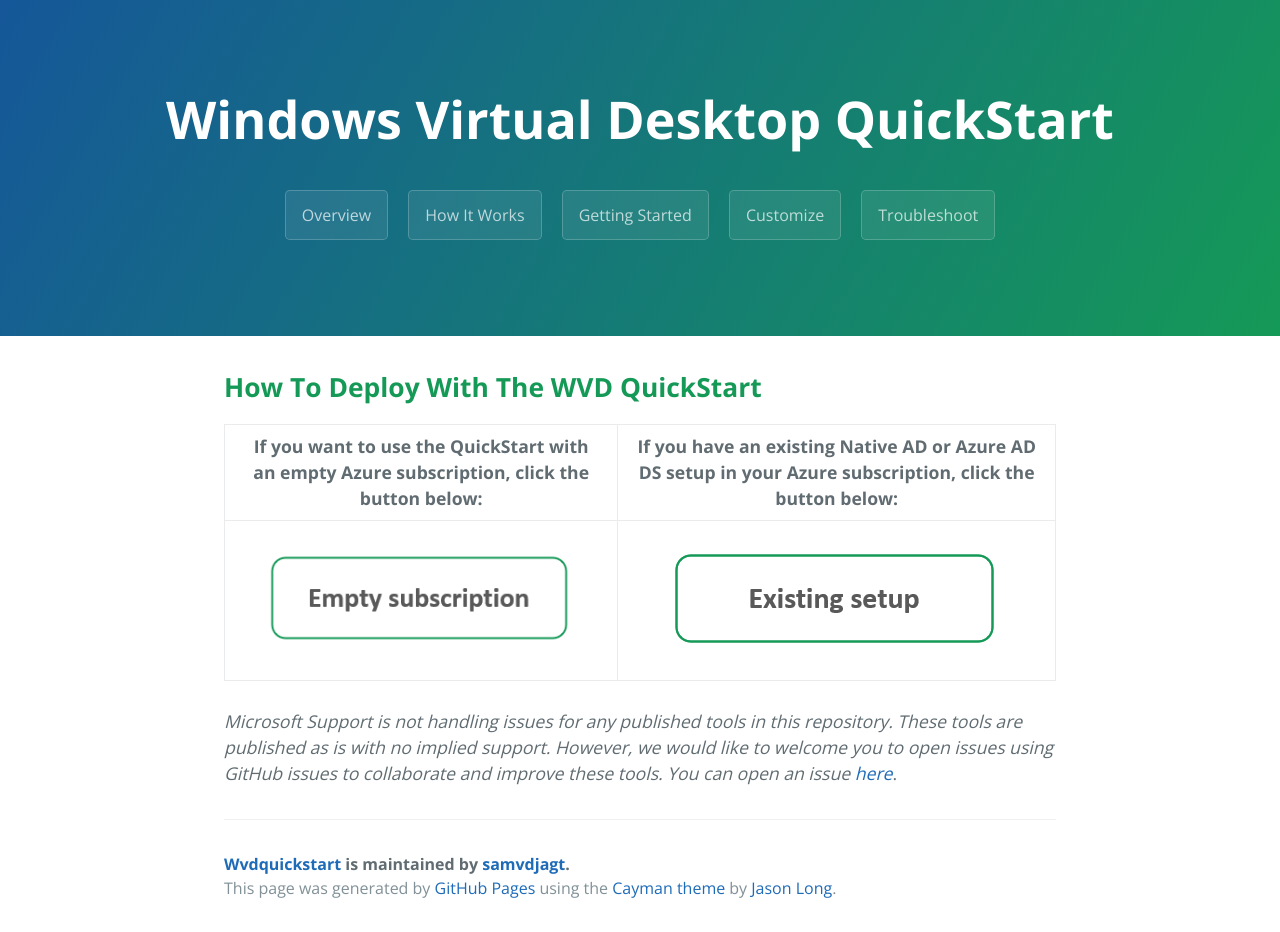
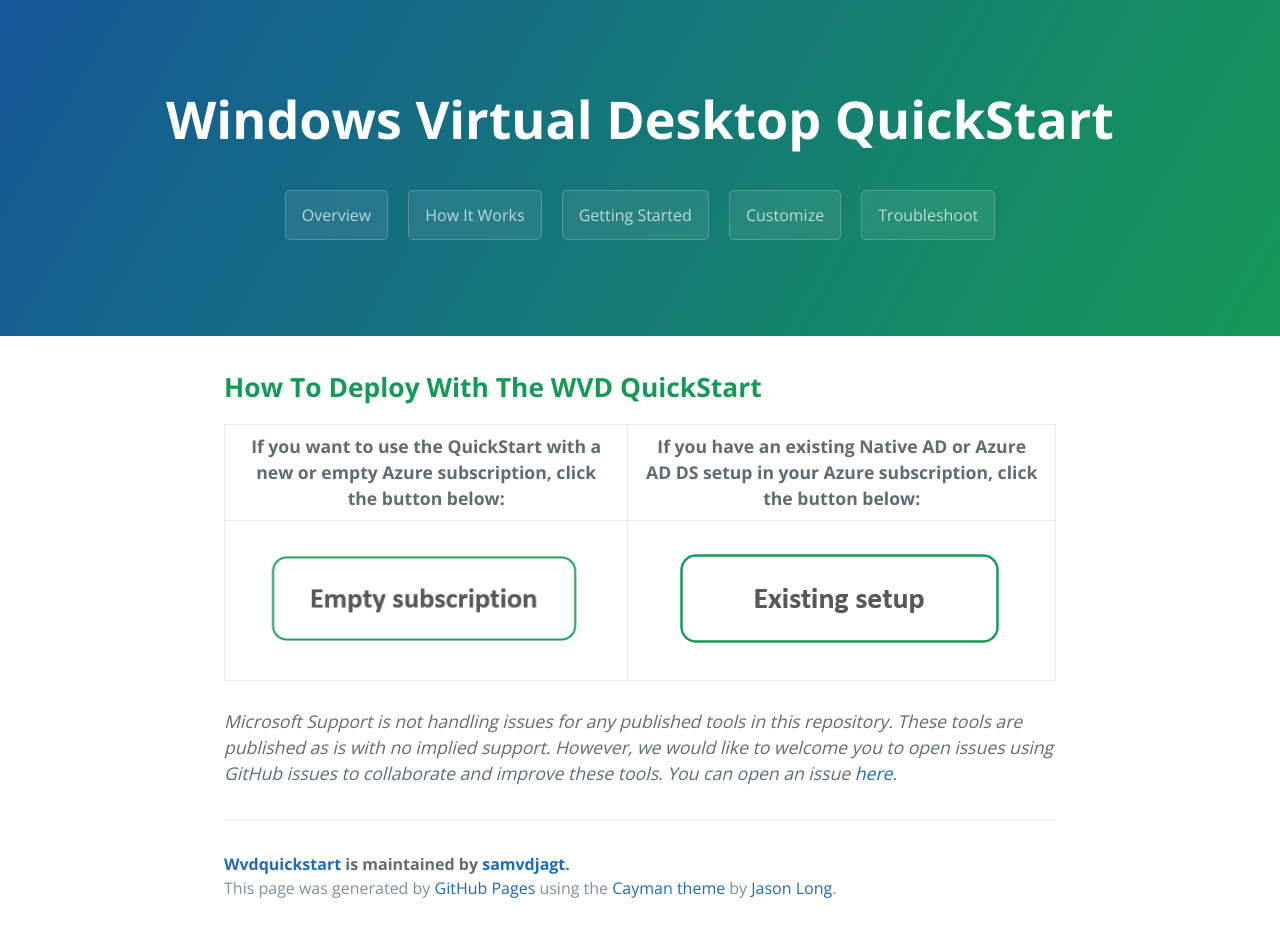
Before and after one commit to samvdjagt/wvdquickstart, a Jekyll site: the page built from howto.md, in a window 1280 px wide. Built offline with Jekyll 4.4.1, drawn with Linux system fonts in a browser that asks for light colours.

Commit message:
redesign table

```diff
--- a/howto.md
+++ b/howto.md
@@ -6,6 +6,6 @@
 
 ## <b>How To Deploy With The WVD QuickStart</b>
 
-If you want to use the QuickStart with an empty Azure subscription, click the button below:    |  If you have an existing Native AD or Azure AD DS setup in your Azure subscription, click the button below:
-:---------------------------------------------------------------------------------------------:|:---------------------------------------------------------------------------------------------:
-<a href="howtoEmpty"><img src="images/emptyButton.PNG?raw=true"/></a>                          |  <a href="howtoExisting"><img src="images/existingButton.PNG?raw=true"/></a>
+If you want to use the QuickStart with a new or empty Azure subscription, click the button below:|If you have an existing Native AD or Azure AD DS setup in your Azure subscription, click the button below:
+:-----------------------------------------------------------------------------------------------:|:-----------------------------------------------------------------------------------------------:
+<a href="howtoEmpty"><img src="images/emptyButton.PNG?raw=true"/></a>                            |  <a href="howtoExisting"><img src="images/existingButton.PNG?raw=true"/></a>
```
